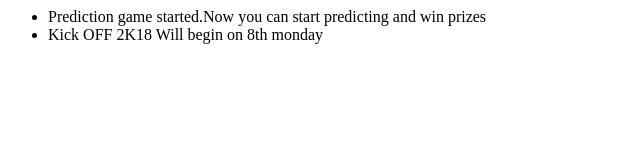
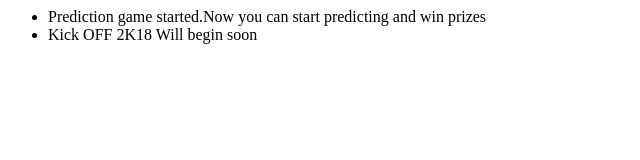
Before and after one commit to donbaby/donbaby.github.io, a plain HTML site: page not.html in a window 1280 px wide. Shown: the full height of the page, 0-640 px from the left. Drawn offline with Linux system fonts and the light colour scheme.

Commit message:
Update not.html

```diff
--- a/not.html
+++ b/not.html
@@ -1,7 +1,7 @@
 <html>
 <ul>
    <li>Prediction game started.Now you can start predicting and win prizes</li>
-  <li>Kick OFF 2K18 Will begin on 8th monday</li>
+  <li>Kick OFF 2K18 Will begin soon</li>
 
 </ul>
 </html>
```
